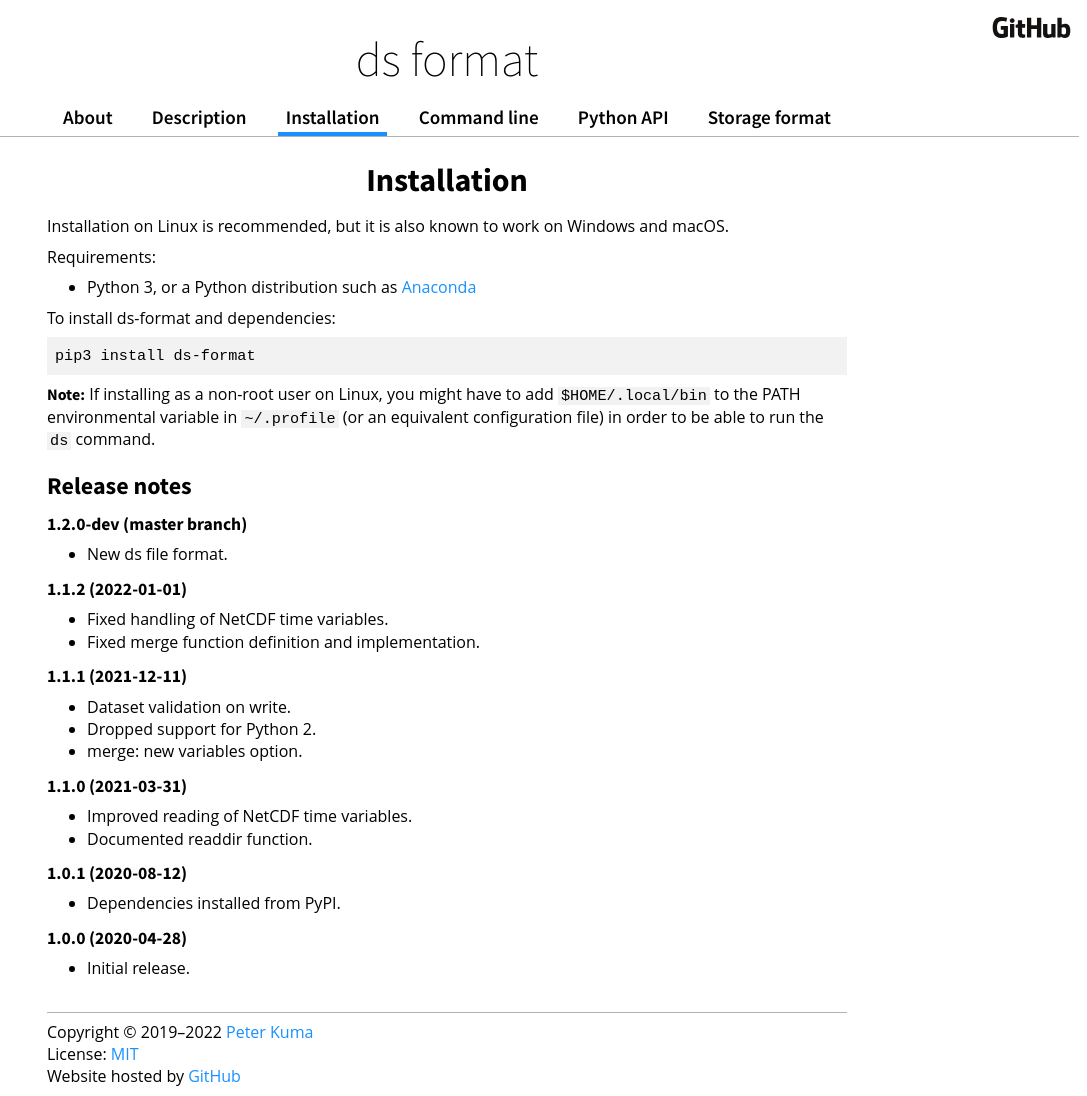
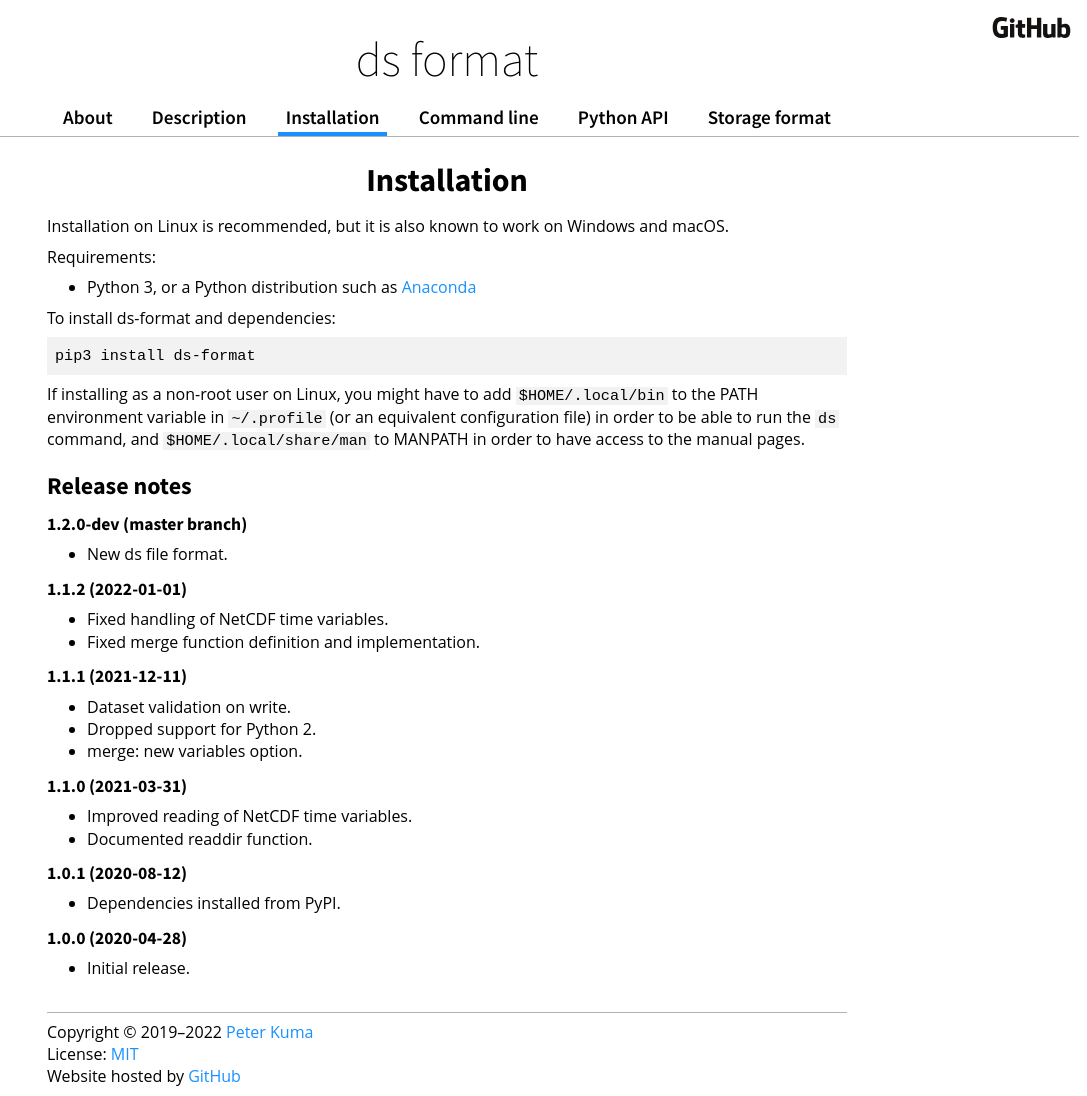
Before and after one commit to peterkuma/ds-format, a Jekyll site: the page built from docs/Installation/index.md, in a window 1280 px wide. Shown: the whole page, without its empty margins (193-1280 px from the left). Built offline with Jekyll 4.4.1, drawn with Linux system fonts in a browser that asks for light colours; some web fonts are replaced.

Commit message:
Documentation improvements

````diff
--- a/docs/Installation/index.md
+++ b/docs/Installation/index.md
@@ -19,9 +19,11 @@ To install ds-format and dependencies:
 pip3 install ds-format
 ```
 
-**Note:** If installing as a non-root user on Linux, you might have to add  `$HOME/.local/bin`
-to the PATH environmental variable in `~/.profile` (or an equivalent configuration
-file) in order to be able to run the `ds` command.
+If installing as a non-root user on Linux, you might have to add
+`$HOME/.local/bin` to the PATH environment variable in `~/.profile` (or an
+equivalent configuration file) in order to be able to run the `ds` command,
+and `$HOME/.local/share/man` to MANPATH in order to have access to the manual
+pages.
 
 ### Release notes
 
````
Also changed, not shown: docs/Command_line/index.md (+4 -14 lines), 3 other files.
